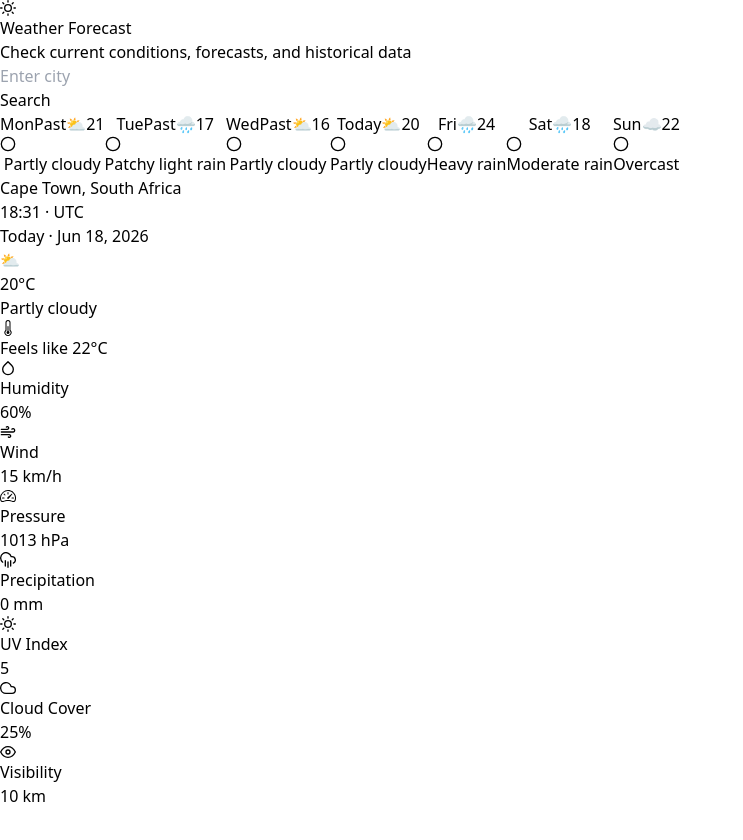
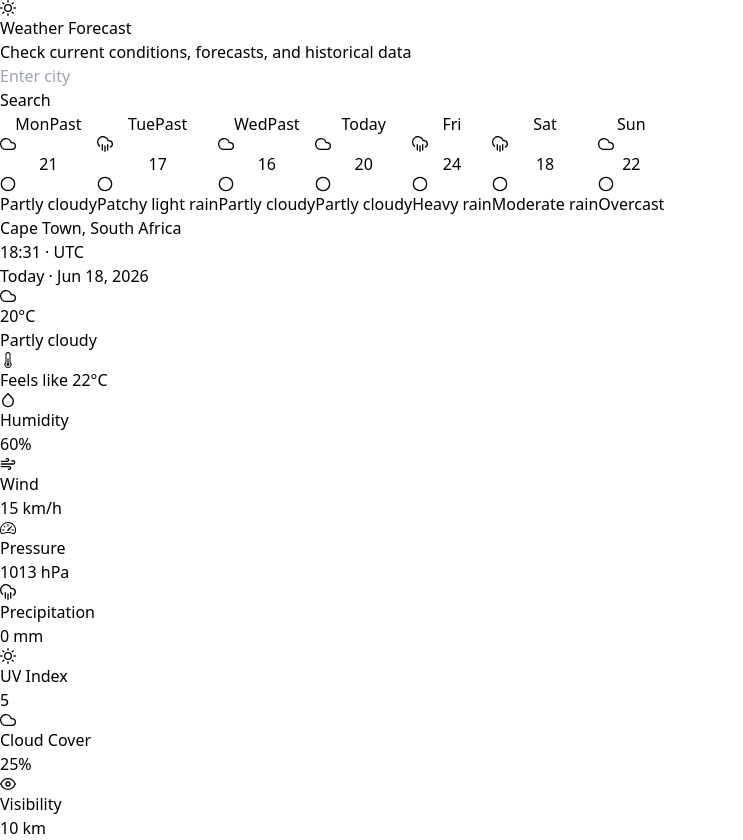
Before and after one commit to mbowenitj/react-weather-forecast, a React (Vite) app: page / in a window 1280 px wide. Shown: the whole page, without its empty margins (0-743 px from the left). Before the commit the page ends 808 px from the top, so only its background shows below. Built offline with nearby package versions, Linux system fonts and the light colour scheme; no server answers.

Commit message:
when the api dsnt return weather icons then use fallback component for icons

```diff
--- a/src/components/WeatherDetails/WeatherDetails.tsx
+++ b/src/components/WeatherDetails/WeatherDetails.tsx
@@ -17,6 +17,7 @@ import {
   FiEye,
 } from "react-icons/fi";
 import { BsThermometerHalf, BsSpeedometer2 } from "react-icons/bs";
+import { WeatherIcon } from "../WeatherIcon/WeatherIcon";
 
 interface WeatherDetailsProps {
   weatherData: WeatherData;
@@ -65,7 +66,7 @@ export function WeatherDetails({
       uvIndex: 0,
       cloudcover: 0,
       description: selectedDay.weatherDescription,
-      icon: selectedDay.weatherIcon,
+      weatherCode: selectedDay.weatherCode,
     };
 
     if (selectedDay.isHistorical) {
@@ -181,7 +182,13 @@ export function WeatherDetails({
 
       <div className="bg-white/70 backdrop-blur-md rounded-2xl p-8 shadow-sm border border-white/50 mb-6">
         <div className="flex items-center justify-center gap-4">
-          <span className="text-6xl">{detail.icon}</span>
+          <span className="text-6xl">
+            {selectedDay.weatherIcon ? (
+              <img src={selectedDay.weatherIcon} alt="" className="w-24 h-24 object-contain" />
+            ) : (
+              <WeatherIcon code={detail.weatherCode} />
+            )}
+          </span>
           <div>
             <p className="text-6xl font-bold text-gray-800">
               {formatTemperature(detail.temperature)}
--- /dev/null
+++ b/src/components/WeatherIcon/WeatherIcon.tsx
@@ -0,0 +1,22 @@
+import { FiSun, FiCloud, FiCloudRain, FiCloudLightning, FiCloudSnow, FiCloudOff } from 'react-icons/fi';
+
+interface WeatherIconProps {
+  code: number;
+  className?: string;
+}
+
+export function WeatherIcon({ code, className = '' }: WeatherIconProps) {
+  let icon: React.ReactNode;
+
+  if (code === 113) icon = <FiSun />;
+  else if (code === 116) icon = <FiCloud />;
+  else if (code === 119 || code === 122) icon = <FiCloud />;
+  else if (code === 143 || code === 248 || code === 260) icon = <FiCloudOff />;
+  else if ([176, 263, 266, 293, 296, 299, 302, 305, 308, 353, 356, 359].includes(code)) icon = <FiCloudRain />;
+  else if ([182, 185, 311, 314, 317, 320, 362, 365].includes(code)) icon = <FiCloudSnow />;
+  else if ([200, 386, 389, 392, 395].includes(code)) icon = <FiCloudLightning />;
+  else if ([227, 230, 323, 326, 329, 332, 335, 338, 350, 368, 371, 374, 377].includes(code)) icon = <FiCloudSnow />;
+  else icon = <FiSun />;
+
+  return <span className={className}>{icon}</span>;
+}
--- a/src/components/WeatherTile/WeatherTile.tsx
+++ b/src/components/WeatherTile/WeatherTile.tsx
@@ -1,5 +1,6 @@
 import { memo } from 'react';
 import { FiCircle } from 'react-icons/fi';
+import { WeatherIcon } from '../WeatherIcon/WeatherIcon';
 import type { WeatherTileData } from '../../types/weather';
 
 interface WeatherTileProps {
@@ -30,7 +31,13 @@ export const WeatherTile = memo(function WeatherTile({ tile, isSelected, onSelec
           Past
         </span>
       )}
-      <span className="text-2xl my-1">{tile.weatherIcon}</span>
+      <span className="text-2xl my-1">
+        {tile.weatherIcon ? (
+          <img src={tile.weatherIcon} alt="" className="w-10 h-10 object-contain" />
+        ) : (
+          <WeatherIcon code={tile.weatherCode} />
+        )}
+      </span>
       <span className="text-lg font-bold">{Math.round(tile.temperature)}<FiCircle className="inline-block w-1.5 h-1.5" /></span>
       <span className={`text-xs text-center leading-tight line-clamp-2 ${isSelected ? 'text-blue-100' : 'text-gray-500'}`}>
         {tile.weatherDescription}
--- a/src/context/WeatherContext.tsx
+++ b/src/context/WeatherContext.tsx
@@ -1,7 +1,7 @@
 import { createContext, useContext, useReducer, useCallback, useMemo, type ReactNode } from 'react';
 import type { WeatherState, WeatherAction, WeatherData, WeatherTileData } from '../types/weather';
 import { fetchWeatherData } from '../services/api/weather';
-import { formatDayLabel, getWeatherEmoji } from '../utils/formatters';
+import { formatDayLabel } from '../utils/formatters';
 
 const initialState: WeatherState = {
   location: '',
@@ -22,7 +22,7 @@ function buildTimeline(data: WeatherData): WeatherTileData[] {
       date: day.date,
       temperature: day.temperature,
       weatherCode: day.weather_code,
-      weatherIcon: getWeatherEmoji(day.weather_code),
+      weatherIcon: day.weather_icons[0] || '',
       weatherDescription: day.weather_descriptions[0] || '',
       isHistorical: true,
     });
@@ -34,7 +34,7 @@ function buildTimeline(data: WeatherData): WeatherTileData[] {
     date: new Date().toLocaleDateString('en-CA'),
     temperature: data.current.temperature,
     weatherCode: data.current.weather_code,
-    weatherIcon: getWeatherEmoji(data.current.weather_code),
+    weatherIcon: data.current.weather_icons[0] || '',
     weatherDescription: data.current.weather_descriptions[0] || '',
     isHistorical: false,
   });
@@ -48,7 +48,7 @@ function buildTimeline(data: WeatherData): WeatherTileData[] {
       date: day.date,
       temperature: day.temperature,
       weatherCode: day.weather_code,
-      weatherIcon: getWeatherEmoji(day.weather_code),
+      weatherIcon: day.weather_icons[0] || '',
       weatherDescription: day.weather_descriptions[0] || '',
       isHistorical: false,
     });
```
